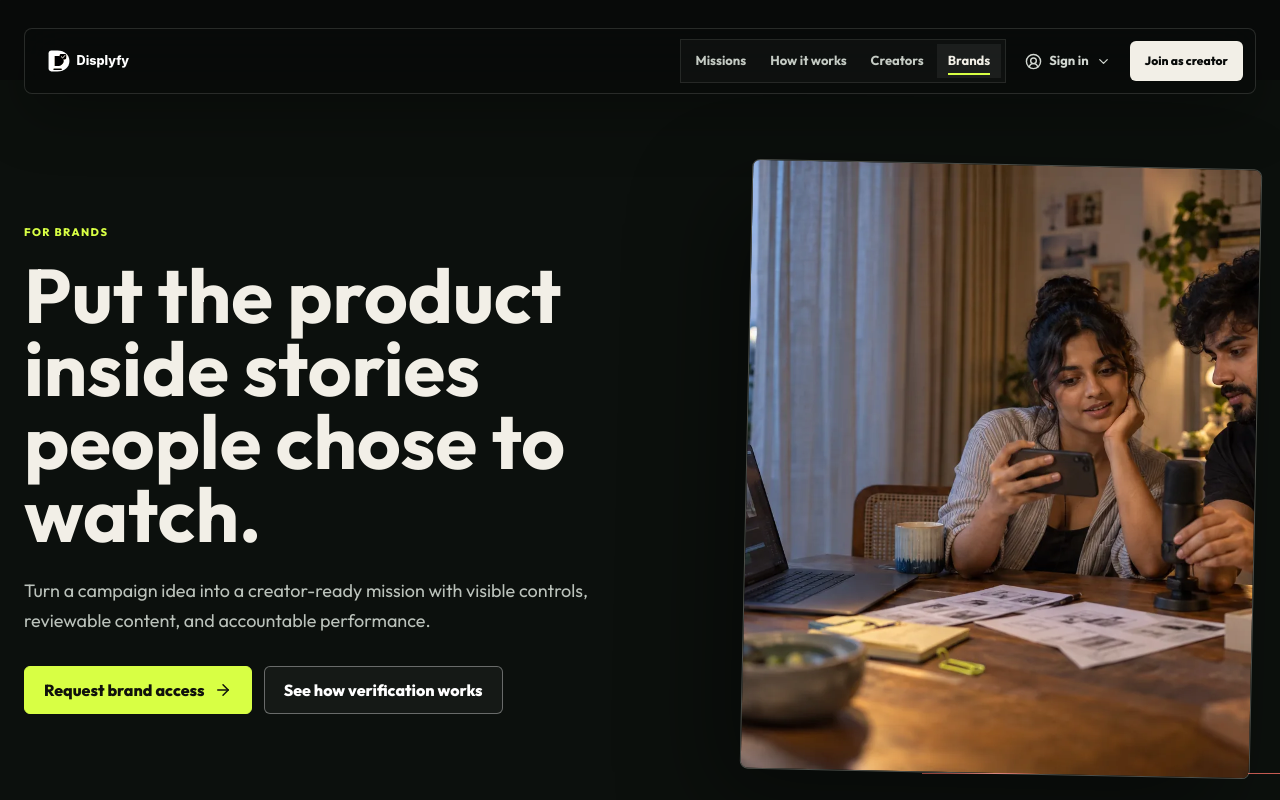
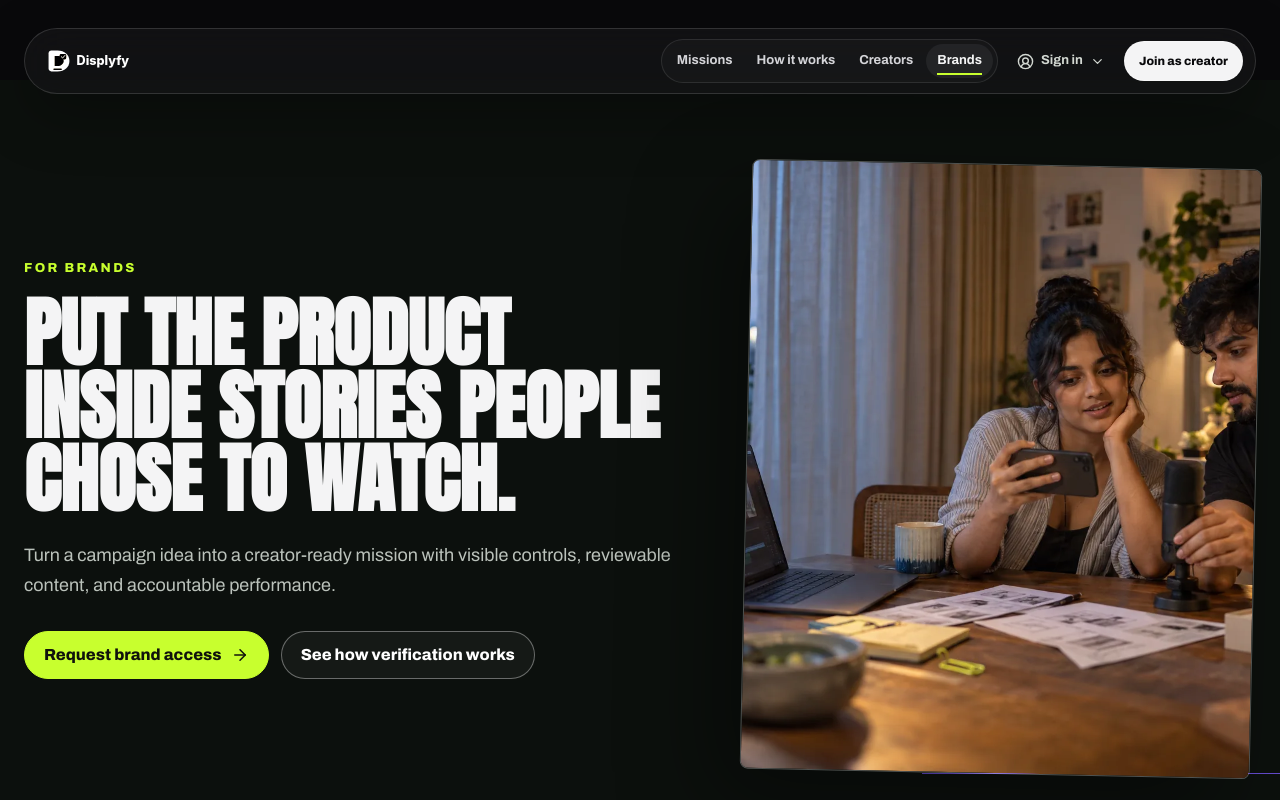
Before and after one commit to AvinashC-23/displyfy-staging, a Next.js app: page /for-brands in a window 1280 px wide. Shown: the top 800 px of the page. Built offline with nearby package versions, Linux system fonts and the light colour scheme.

Commit message:
feat: establish unified visual foundation

```diff
--- a/app/globals.css
+++ b/app/globals.css
@@ -1,37 +1,55 @@
 @import "tailwindcss";
 
 :root {
-  --night: #090b0a;
-  --surface: #111512;
-  --surface-raised: #171c18;
-  --ink: #f2efe7;
-  --muted: #a6ada5;
-  --line: rgba(242, 239, 231, 0.14);
-  --line-strong: rgba(242, 239, 231, 0.28);
-  --acid: #d8ff44;
-  --coral: #ff7468;
-  --teal: #60e1c1;
+  --bg: #09090b;
+  --surface: #121214;
+  --surface-raised: #18181b;
+  --surface-strong: #27272a;
+  --text: #f4f4f5;
+  --text-soft: #d4d4d8;
+  --muted: #a1a1aa;
+  --subtle: #71717a;
+  --line: rgba(255, 255, 255, 0.14);
+  --line-strong: rgba(255, 255, 255, 0.28);
+  --accent: #c8ff2e;
+  --violet: #7c5cff;
+  --violet-text: #a78bfa;
+  --glass: rgba(24, 24, 27, 0.55);
+  --grid-line: rgba(255, 255, 255, 0.045);
+  --radius-card: 32px;
+  --radius-input: 16px;
+  --radius-pill: 999px;
+  --ease-out: cubic-bezier(.2, .8, .2, 1);
+
+  /* Compatibility aliases retained while the existing page families migrate. */
+  --night: var(--bg);
+  --ink: var(--text);
+  --acid: var(--accent);
+  --coral: var(--violet);
+  --teal: var(--violet-text);
   --danger: #ff8f83;
-  --font-outfit: Arial, Helvetica, sans-serif;
 }
 
 * { box-sizing: border-box; }
-html { scroll-behavior: smooth; background: var(--night); }
-body { margin: 0; background: var(--night); color: var(--ink); font-family: var(--font-outfit), Arial, Helvetica, sans-serif; letter-spacing: 0; text-rendering: optimizeLegibility; }
+html { scroll-behavior: smooth; background: var(--bg); -webkit-text-size-adjust: 100%; }
+body { margin: 0; background: var(--bg); color: var(--text); font-family: var(--font-body), system-ui, sans-serif; letter-spacing: 0; text-rendering: optimizeLegibility; }
+img { max-width: 100%; }
+h1, h2 { font-family: var(--font-display), Impact, "Arial Narrow", sans-serif; font-weight: 400; text-transform: uppercase; }
+h1 em, h2 em, .serif-accent { font-family: var(--font-serif), Georgia, serif; font-weight: 400; text-transform: none; }
 a { color: inherit; text-decoration: none; }
 button, input, select, textarea { font: inherit; }
 button, a, input, select, textarea, summary, [tabindex] { outline-offset: 4px; }
 :focus-visible { outline: 2px solid var(--acid); }
 ::selection { background: var(--acid); color: var(--night); }
 .site-main { width: 100%; max-width: 100%; overflow-x: hidden; }
-.shell { width: min(1240px, calc(100% - 48px)); margin-inline: auto; }
+.shell { width: min(1280px, calc(100% - 48px)); margin-inline: auto; }
 
 .nav-wrap { position: sticky; top: 14px; z-index: 50; padding-top: 14px; }
-.nav { min-height: 66px; display: flex; align-items: center; justify-content: space-between; gap: 24px; padding: 10px 12px 10px 18px; background: rgba(9, 11, 10, 0.76); color: var(--ink); border: 1px solid var(--line); border-radius: 8px; backdrop-filter: blur(20px) saturate(130%); box-shadow: 0 20px 60px rgba(0, 0, 0, 0.3); }
+.nav { min-height: 66px; display: flex; align-items: center; justify-content: space-between; gap: 24px; padding: 10px 12px 10px 18px; background: var(--glass); color: var(--ink); border: 1px solid var(--line); border-radius: var(--radius-pill); backdrop-filter: blur(22px) saturate(170%); box-shadow: 0 20px 60px rgba(0, 0, 0, 0.3); }
 .logo { width: 142px; height: auto; display: block; filter: invert(1) brightness(1.18); }
 .nav-links { display: flex; align-items: center; gap: 10px; font-size: 13px; font-weight: 650; }
-.nav-sections { display: flex; align-items: center; gap: 2px; padding: 4px; border: 1px solid rgba(242, 239, 231, 0.1); background: rgba(255, 255, 255, 0.025); }
-.nav-sections a { position: relative; min-height: 34px; display: inline-flex; align-items: center; padding: 7px 11px; color: #c5cbc4; transition: color 180ms ease, background 180ms ease; }
+.nav-sections { display: flex; align-items: center; gap: 2px; padding: 4px; border: 1px solid rgba(255, 255, 255, 0.1); border-radius: var(--radius-pill); background: rgba(255, 255, 255, 0.025); }
+.nav-sections a { position: relative; min-height: 34px; display: inline-flex; align-items: center; padding: 7px 11px; color: var(--text-soft); border-radius: var(--radius-pill); transition: color 180ms ease, background 180ms ease; }
 .nav-sections a::after { content: ""; position: absolute; inset: auto 11px 3px; height: 2px; background: var(--acid); transform: scaleX(0); transform-origin: left; transition: transform 220ms ease; }
 .nav-sections a:hover { color: var(--ink); }
 .nav-sections a.active { color: var(--ink); background: rgba(255,255,255,0.06); }
@@ -42,7 +60,7 @@ button, a, input, select, textarea, summary, [tabindex] { outline-offset: 4px; }
 .nav-access[open] summary { color: var(--acid); }
 .nav-access[open] summary svg:last-child { transform: rotate(180deg); }
 .nav-access summary svg:last-child { transition: transform 180ms ease; }
-.nav-access-menu { position: absolute; top: calc(100% + 12px); right: 0; width: 190px; display: grid; gap: 2px; padding: 7px; border: 1px solid var(--line); background: #101411; box-shadow: 0 22px 55px rgba(0,0,0,0.46); }
+.nav-access-menu { position: absolute; top: calc(100% + 12px); right: 0; width: 190px; display: grid; gap: 2px; padding: 7px; border: 1px solid var(--line); border-radius: var(--radius-input); background: var(--surface-raised); box-shadow: 0 22px 55px rgba(0,0,0,0.46); }
 .nav-access-menu a { padding: 11px 12px; color: var(--muted); transition: color 180ms ease, background 180ms ease; }
 .nav-access-menu a:hover { color: var(--ink); background: rgba(255,255,255,0.06); }
 .menu-button { display: none; border: 0; background: transparent; color: white; padding: 8px; cursor: pointer; }
@@ -52,7 +70,7 @@ button, a, input, select, textarea, summary, [tabindex] { outline-offset: 4px; }
 .nav-panel > a:not(.button) { border-left: 2px solid transparent; color: var(--muted); }
 .nav-panel > a.active { border-left-color: var(--acid); background: rgba(216,255,68,0.07); color: var(--ink); }
 
-.button { min-height: 46px; display: inline-flex; align-items: center; justify-content: center; gap: 9px; padding: 11px 19px; border: 1px solid var(--line-strong); border-radius: 6px; background: var(--ink); color: var(--night); font-weight: 760; cursor: pointer; transition: transform 220ms ease, border-color 220ms ease, background 220ms ease; }
+.button { min-height: 46px; display: inline-flex; align-items: center; justify-content: center; gap: 9px; padding: 11px 19px; border: 1px solid var(--line-strong); border-radius: var(--radius-pill); background: var(--ink); color: var(--night); font-weight: 760; cursor: pointer; transition: transform 220ms var(--ease-out), border-color 220ms ease, background 220ms ease; }
 .button:hover { transform: translateY(-2px); }
 .button.acid, .button.accent { background: var(--acid); color: #10120c; border-color: var(--acid); }
 .button.acid:hover, .button.accent:hover { background: #e5ff7b; }
@@ -62,7 +80,7 @@ button, a, input, select, textarea, summary, [tabindex] { outline-offset: 4px; }
 .button.small { min-height: 40px; padding: 8px 14px; font-size: 12px; }
 .actions, .hero-v2-actions { display: flex; flex-wrap: wrap; gap: 12px; }
 
-.kicker, .eyebrow { margin: 0 0 18px; color: var(--acid); font-size: 11px; font-weight: 760; letter-spacing: 0.13em; text-transform: uppercase; }
+.kicker, .eyebrow { margin: 0 0 18px; color: var(--acid); font-size: 13px; font-weight: 800; letter-spacing: 0.18em; text-transform: uppercase; }
 .chapter { position: relative; padding: 176px 0; border-top: 1px solid var(--line); }
 .chapter-heading { display: grid; grid-template-columns: 0.5fr 1.15fr 0.65fr; gap: 44px; align-items: start; margin-bottom: 70px; }
 .chapter-heading h2, .story-sticky h2, .final-cta h2, .faq-layout h2 { margin: 0; font-size: 68px; line-height: 0.98; font-weight: 680; letter-spacing: 0; }
@@ -241,7 +259,7 @@ th { color: var(--muted); font-size: 10px; text-transform: uppercase; letter-spa
 .list-item strong, .list-item span { display: block; }
 .list-item span { margin-top: 5px; color: var(--muted); font-size: 12px; }
 
-.footer { padding: 72px 0; background: #060706; color: white; border-top: 1px solid var(--line); }
+.footer { padding: 96px 0 70px; background: #060607; color: white; border-top: 1px solid var(--line); }
 .footer-grid { display: grid; grid-template-columns: 1fr 1fr; gap: 30px; align-items: end; }
 .footer-links { display: flex; flex-wrap: wrap; justify-content: end; gap: 20px; color: #c7ccc6; font-size: 12px; }
 .footer-links a:hover { color: var(--acid); }
--- a/app/layout.tsx
+++ b/app/layout.tsx
@@ -1,16 +1,27 @@
 import type { Metadata } from "next";
-import { Geist_Mono, Outfit } from "next/font/google";
+import { Anton, Archivo, Instrument_Serif } from "next/font/google";
 import "./globals.css";
 import { AppChrome } from "@/components/app-chrome";
 
-const outfit = Outfit({
+const archivo = Archivo({
   subsets: ["latin"],
-  variable: "--font-outfit",
+  variable: "--font-body",
+  display: "swap",
 });
 
-const geistMono = Geist_Mono({
+const anton = Anton({
+  weight: "400",
   subsets: ["latin"],
-  variable: "--font-geist-mono",
+  variable: "--font-display",
+  display: "swap",
+});
+
+const instrumentSerif = Instrument_Serif({
+  weight: "400",
+  style: "italic",
+  subsets: ["latin"],
+  variable: "--font-serif",
+  display: "swap",
 });
 
 export const metadata: Metadata = {
@@ -21,7 +32,7 @@ export const metadata: Metadata = {
 
 export default function RootLayout({ children }: Readonly<{ children: React.ReactNode }>) {
   return (
-    <html lang="en" className={`${outfit.variable} ${geistMono.variable}`} data-scroll-behavior="smooth">
+    <html lang="en" className={`${archivo.variable} ${anton.variable} ${instrumentSerif.variable}`} data-scroll-behavior="smooth">
       <body>
         <AppChrome>{children}</AppChrome>
       </body>
--- a/components/footer.tsx
+++ b/components/footer.tsx
@@ -5,8 +5,8 @@ export function Footer() {
   return <footer className="footer"><div className="shell footer-grid">
     <div className="footer-statement"><Image src="/brand/displyfy-logo-v3.svg" alt="Displyfy" width={342} height={87} style={{ width: 160, height: "auto", filter: "invert(1)" }} /><p>Creator partnerships with a clear brief, measurable outcomes, and room for good work.</p><p className="fine-print">Performance-based creator advertising. Participation does not guarantee earnings.</p></div>
     <nav className="footer-nav" aria-label="Footer navigation">
-      <div><strong>Discover</strong><Link href="/creator/missions" prefetch={false}>Explore missions</Link><Link href="/for-creators" prefetch={false}>For creators</Link><Link href="/for-brands" prefetch={false}>For brands</Link><Link href="/how-it-works" prefetch={false}>How it works</Link></div>
-      <div><strong>Company</strong><Link href="/privacy" prefetch={false}>Privacy</Link><Link href="/terms" prefetch={false}>Terms</Link><Link href="/advertising-disclosure" prefetch={false}>Advertising disclosure</Link><a href="mailto:partnerships@displyfy.com">Partnerships</a></div>
+      <div><strong>Discover</strong><Link href="/creator/missions">Explore missions</Link><Link href="/for-creators">For creators</Link><Link href="/for-brands">For brands</Link><Link href="/how-it-works">How it works</Link></div>
+      <div><strong>Company</strong><Link href="/privacy">Privacy</Link><Link href="/terms">Terms</Link><Link href="/advertising-disclosure">Advertising disclosure</Link><a href="mailto:partnerships@displyfy.com">Partnerships</a></div>
     </nav>
   </div></footer>;
 }
--- a/components/site-nav.tsx
+++ b/components/site-nav.tsx
@@ -26,16 +26,16 @@ export function SiteNav() {
   return (
     <div className="nav-wrap shell">
       <nav className="nav" aria-label="Primary navigation">
-        <Link href="/" prefetch={false} aria-label="Displyfy home"><Image className="logo" src="/brand/displyfy-logo-v3.svg" alt="Displyfy" width={342} height={87} style={{ width: 142, height: "auto" }} priority /></Link>
+        <Link href="/" aria-label="Displyfy home"><Image className="logo" src="/brand/displyfy-logo-v3.svg" alt="Displyfy" width={342} height={87} style={{ width: 142, height: "auto" }} /></Link>
         <div className="nav-links">
           <div className="nav-sections">
-            {links.map(({ label, href, matches }) => <Link className={isActive(matches) ? "active" : ""} aria-current={isActive(matches) ? "page" : undefined} key={href} href={href} prefetch={false}>{label}</Link>)}
+            {links.map(({ label, href, matches }) => <Link className={isActive(matches) ? "active" : ""} aria-current={isActive(matches) ? "page" : undefined} key={href} href={href}>{label}</Link>)}
           </div>
           <details className="nav-access">
             <summary><CircleUserRound size={17} aria-hidden /><span>Sign in</span><ChevronDown size={15} aria-hidden /></summary>
-            <div className="nav-access-menu">{accessLinks.map(({ label, href }) => <Link key={href} href={href} prefetch={false}>{label}</Link>)}</div>
+            <div className="nav-access-menu">{accessLinks.map(({ label, href }) => <Link key={href} href={href}>{label}</Link>)}</div>
           </details>
-          <Link className="button small" href="/creator/apply" prefetch={false}>Join as creator</Link>
+          <Link className="button small" href="/creator/apply">Join as creator</Link>
         </div>
         <button className="menu-button" type="button" aria-label={open ? "Close navigation menu" : "Open navigation menu"} aria-expanded={open} onClick={() => setOpen(!open)}>
           {open ? <X aria-hidden size={24} /> : <Menu aria-hidden size={24} />}
@@ -43,9 +43,9 @@ export function SiteNav() {
       </nav>
       {open && <div className="nav-panel" aria-label="Mobile navigation">
         <p className="nav-panel-label">Explore Displyfy</p>
-        {links.map(({ label, href, matches }) => <Link className={isActive(matches) ? "active" : ""} aria-current={isActive(matches) ? "page" : undefined} key={href} href={href} prefetch={false} onClick={() => setOpen(false)}>{label}</Link>)}
-        <div className="nav-panel-access">{accessLinks.map(({ label, href }) => <Link key={href} href={href} prefetch={false} onClick={() => setOpen(false)}>{label}</Link>)}</div>
-        <Link className="button" href="/creator/apply" prefetch={false} onClick={() => setOpen(false)}>Join as creator</Link>
+        {links.map(({ label, href, matches }) => <Link className={isActive(matches) ? "active" : ""} aria-current={isActive(matches) ? "page" : undefined} key={href} href={href} onClick={() => setOpen(false)}>{label}</Link>)}
+        <div className="nav-panel-access">{accessLinks.map(({ label, href }) => <Link key={href} href={href} onClick={() => setOpen(false)}>{label}</Link>)}</div>
+        <Link className="button" href="/creator/apply" onClick={() => setOpen(false)}>Join as creator</Link>
       </div>}
     </div>
   );
```
